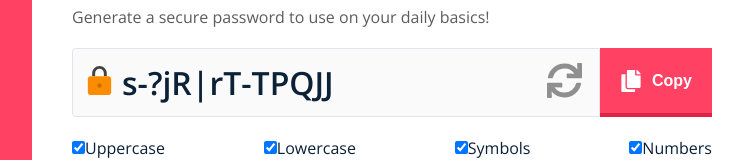
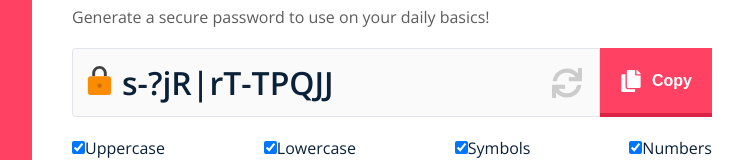
Before and after one commit to ajsevillano/password-generator, a React (Create React App) app: page / in a window 1280 px wide. Shown: the part 318-478 px from the top of the page, without its empty margins (352-1095 px from the left). Built offline with nearby package versions, Linux system fonts and the light colour scheme.

Commit message:
Add spin animation to refresh icon

```diff
--- a/src/App.css
+++ b/src/App.css
@@ -84,11 +84,23 @@ body {
 .sync-container {
   position: absolute;
   right: 130px;
-  top: 15px;
-  color: #8f8f8f;
+  top: 20px;
+  color: #cccccc;
   cursor: pointer;
 }
 
+.sync-animation {
+  animation: spin infinite 0.4s linear;
+}
+
+@keyframes spin {
+  from {
+    transform: rotate(0deg);
+  }
+  to {
+    transform: rotate(360deg);
+  }
+}
 .password {
   position: absolute;
   top: 13px;
--- a/src/App.js
+++ b/src/App.js
@@ -16,6 +16,7 @@ const App = () => {
   const inputEl = useRef('');
 
   const [password, setPassword] = useState('');
+  const [loading, setLoading] = useState(false);
   const [passLength, setPassLength] = useState(14);
   const [checkBoxes, setCheckBoxes] = useState([
     {
@@ -61,8 +62,15 @@ const App = () => {
   //Generate Password Button
   function handleClick(e) {
     e.preventDefault();
-    setPasswordLength(passLength);
-    setPassword(generatePassword(uppercase, lowercase, symbols, numbers));
+    setLoading(true);
+    setTimeout(() => {
+      setPasswordLength(passLength);
+      setPassword(generatePassword(uppercase, lowercase, symbols, numbers));
+    }, 200);
+
+    setTimeout(() => {
+      setLoading(false);
+    }, 300);
   }
 
   //Checkboxes Handler
@@ -103,7 +111,7 @@ const App = () => {
       <div className="input-container">
         <FcLock size={35} className={'lock-icon'} />
         <div className="sync-container" onClick={handleClick}>
-          <FaSync size={35} className={'sync-icon'} />
+          <FaSync size={30} className={!loading ? '' : 'sync-animation'} />
         </div>
 
         <div ref={inputEl} className="password">
--- a/src/App.scss
+++ b/src/App.scss
@@ -13,12 +13,22 @@
 .sync-container {
   position: absolute;
   right: 130px;
-  top: 15px;
-  color: #8f8f8f;
+  top: 20px;
+  color: #cccccc;
   cursor: pointer;
 }
 
-.sync-icon {
+.sync-animation {
+  animation: spin infinite 0.4s linear;
+}
+
+@keyframes spin {
+  from {
+    transform: rotate(0deg);
+  }
+  to {
+    transform: rotate(360deg);
+  }
 }
 
 .password {
```
Also changed, not shown: 1 other file (tests, documents, lock files or other folders).
